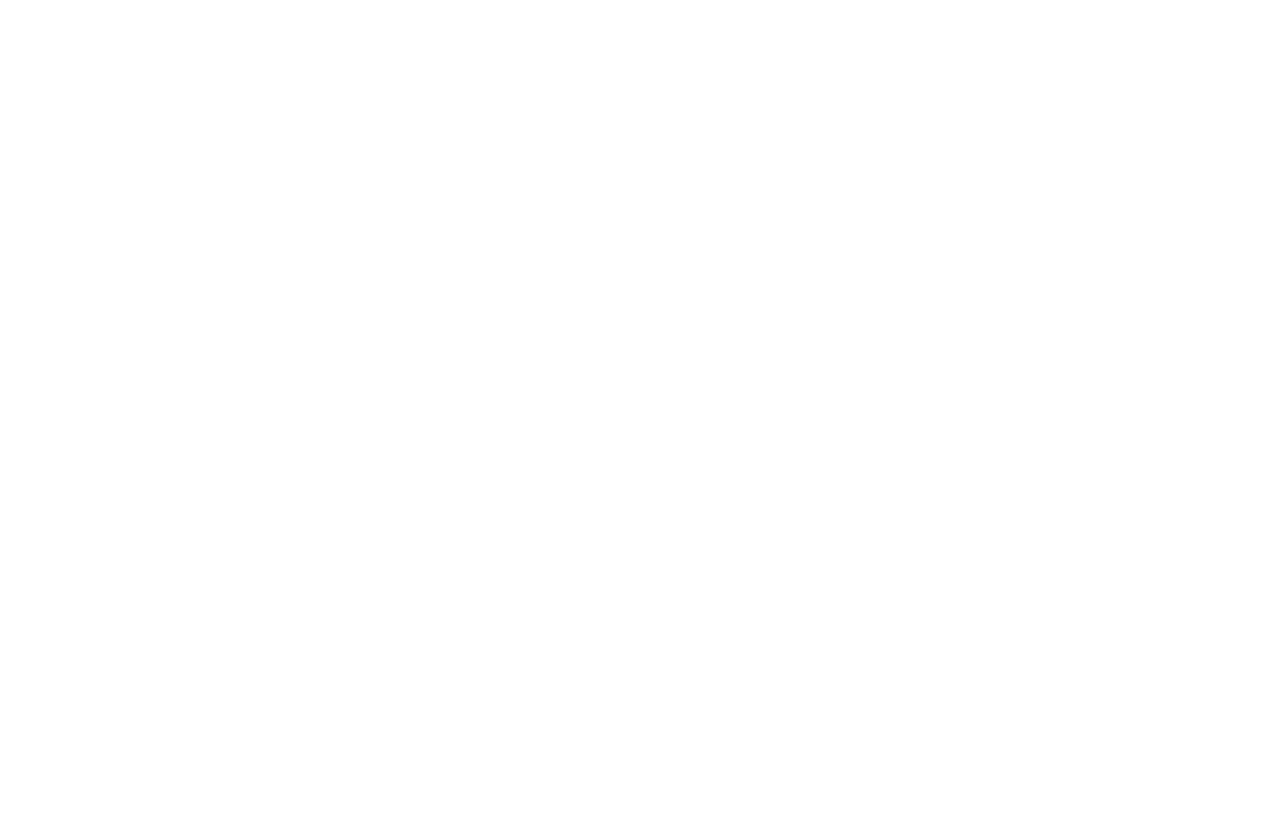
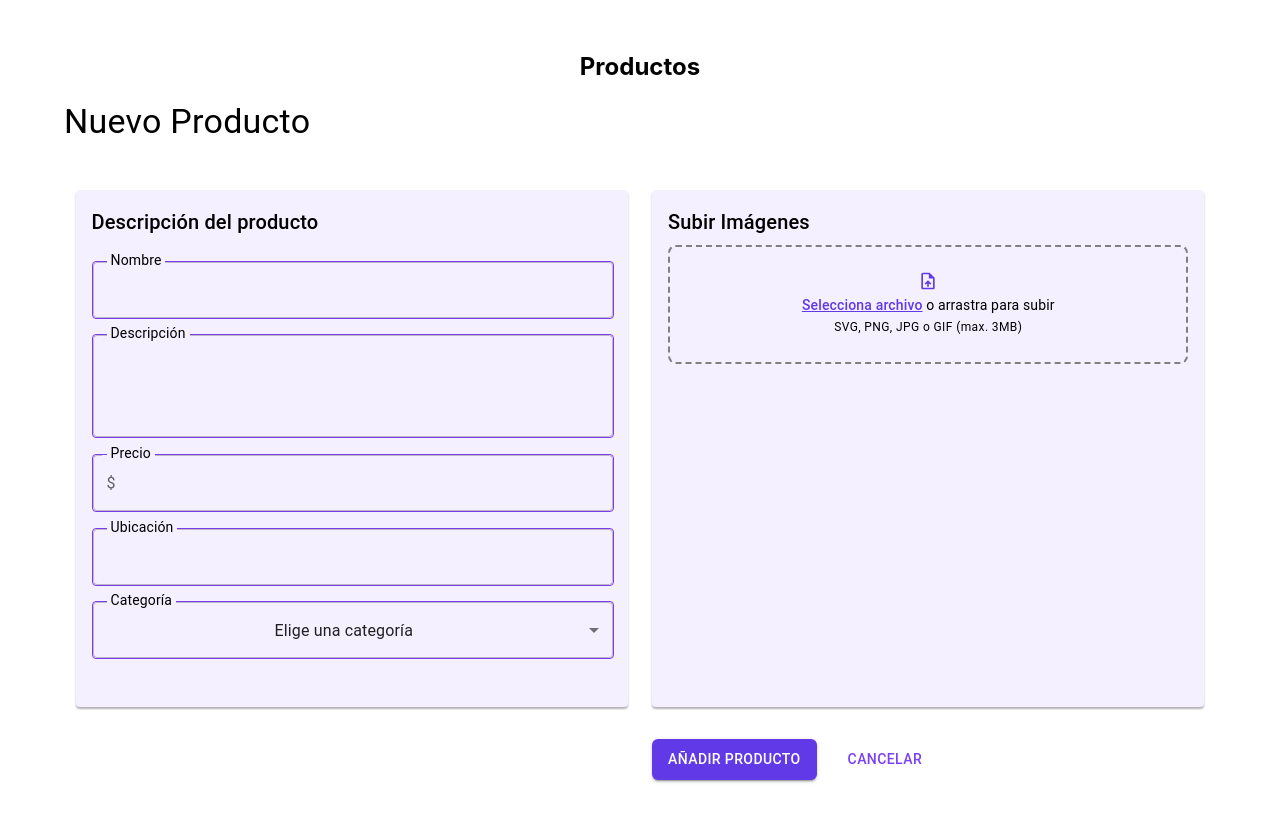
Before and after one commit to crisfelipe22/Xplora, a React (Vite) app in the folder frontend/: page /admin/productos/nuevo-producto in a window 1280 px wide. Before the commit this address had no page. Before the commit the page ends 800 px from the top, so only its background shows below. Built offline with nearby package versions, Linux system fonts and the light colour scheme.

Commit message:
feat: Vinculando rutas de administración

```diff
--- a/frontend/src/App.jsx
+++ b/frontend/src/App.jsx
@@ -5,6 +5,7 @@
 import Home from "./pages/Home";
 import Admin from './pages/Admin';
 import Products from './pages/Products';
+import AddProduct from './pages/AddProduct';
 
 
 function App() {
@@ -16,6 +17,7 @@
         <Route path="/home" element={<Home />} />
         <Route path="/admin" element={<Admin />} />
         <Route path="/admin/productos" element={<Products />} />
+        <Route path="/admin/productos/nuevo-producto" element={<AddProduct />} />
       </Routes>
     </>
   );
--- a/frontend/src/components/AdminProducts.jsx
+++ b/frontend/src/components/AdminProducts.jsx
@@ -11,7 +11,7 @@
             <SidebarAdmin />
             <div className={styles.content}>
                 <div className={styles.header}>
-                    <h2>Productos</h2>
+                    <h2>Lista de productos</h2>
                     <Link to= "/admin/productos/nuevo-producto">
                         <Button
                             variant="contained"
--- /dev/null
+++ b/frontend/src/pages/AddProduct.jsx
@@ -0,0 +1,12 @@
+import AddProductForm from "../components/AddProductForm"
+
+const AddProduct = () =>{
+    return (
+        <>
+            <h2>Productos</h2>
+            <AddProductForm />
+        </>
+    )
+};
+
+export default AddProduct;
--- a/frontend/src/pages/Products.jsx
+++ b/frontend/src/pages/Products.jsx
@@ -3,6 +3,7 @@
 const Products = () =>{
     return (
         <>
+            <h2>Productos</h2>
             <AdminProducts />
         </>
     )
```
